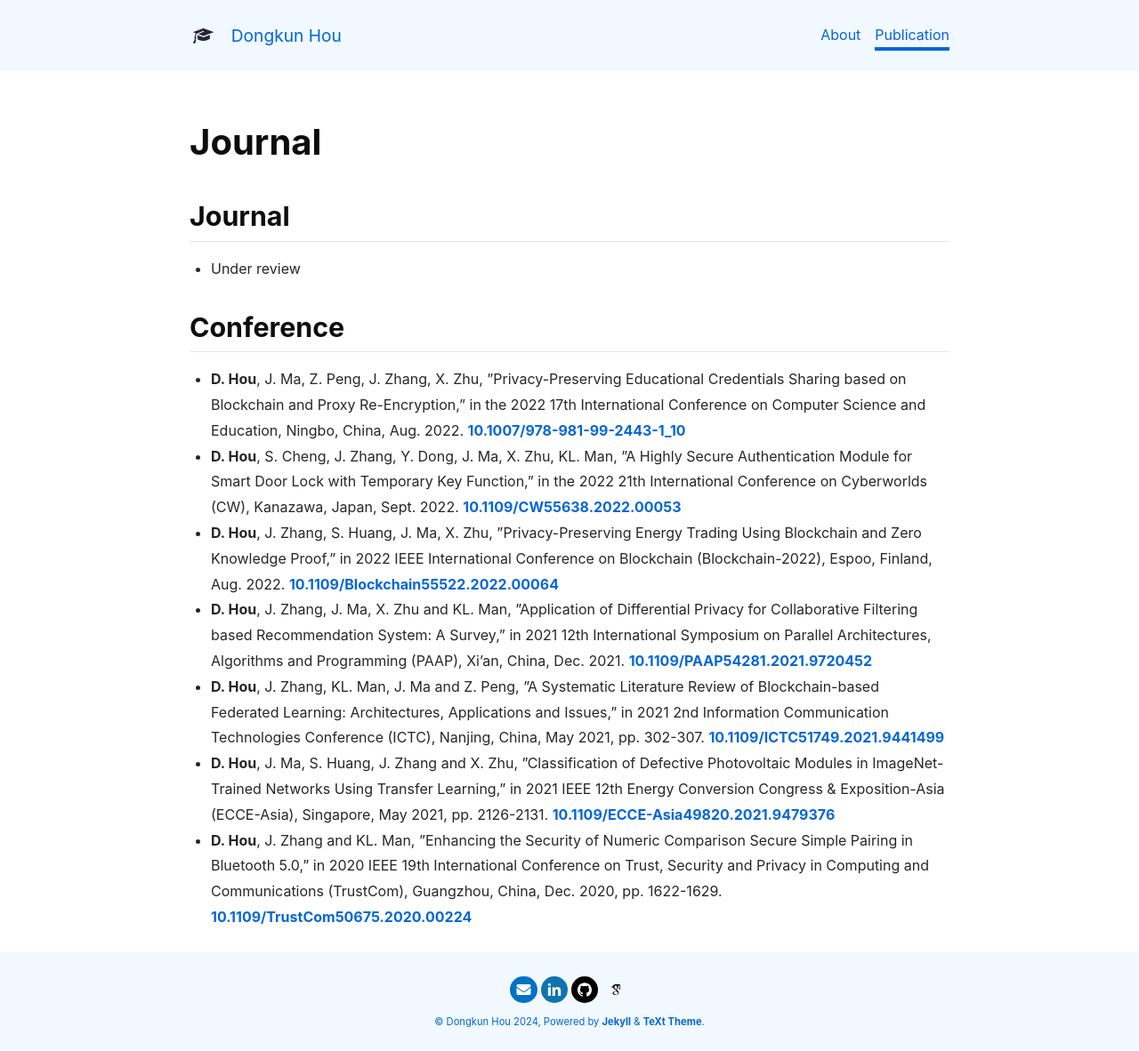
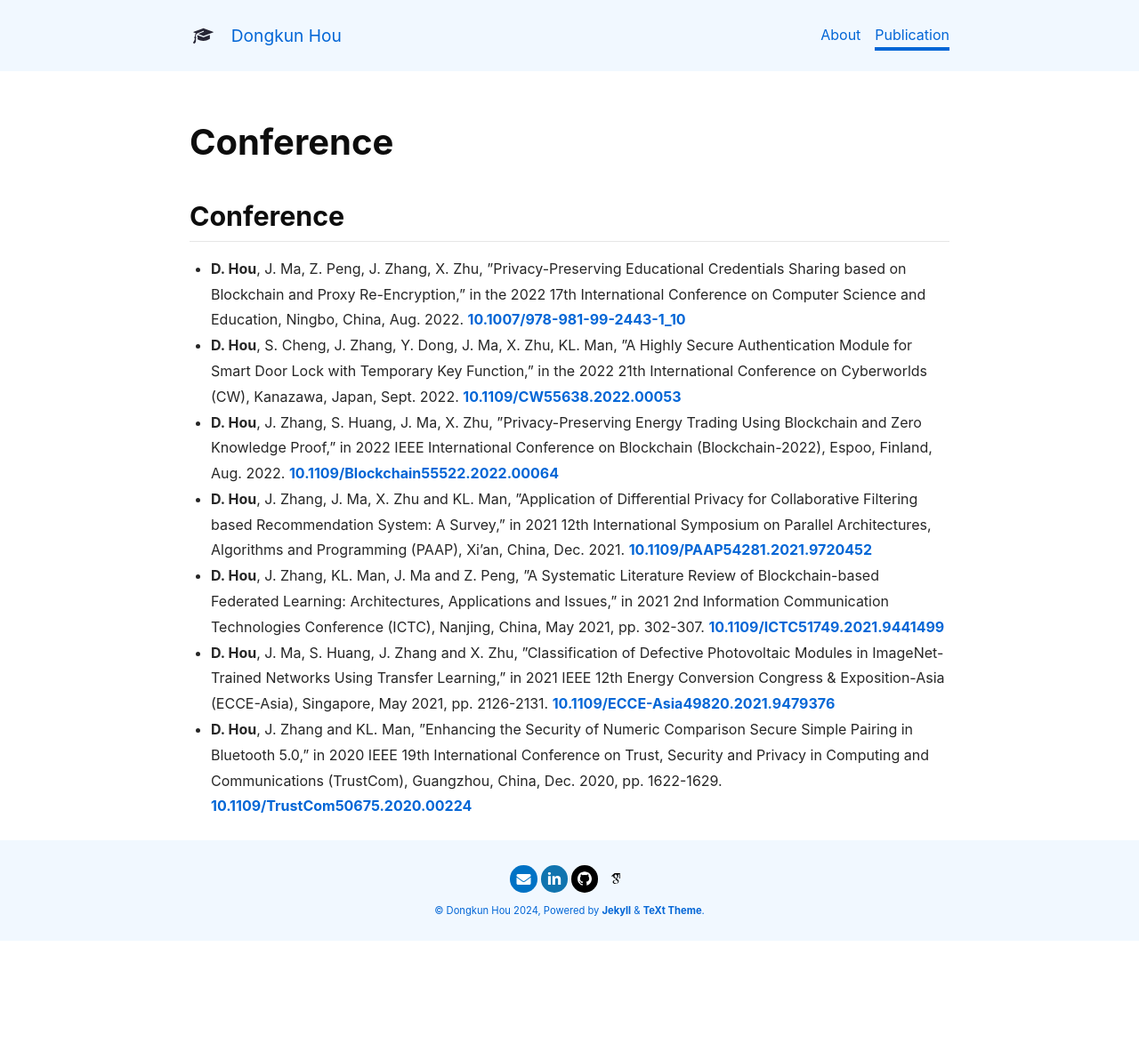
Before and after one commit to Donkequan/Donkequan.github.io, a Jekyll site: the page built from publication.md, in a window 1280 px wide. Shown: the whole page at 89% size. Built offline with Jekyll 4.4.1, drawn with Linux system fonts in a browser that asks for light colours; nearby versions of some CDN libraries; our own code applies the rules of GitHub Pages for plain Markdown files; after the commit the page ends 1058 px from its top, so only the background shows below that.

Commit message:
Update publication.md

```diff
--- a/publication.md
+++ b/publication.md
@@ -7,10 +7,6 @@
   # @end locale config
 key: page-about
 ---
-
-## Journal
-
-- Under review
 
 ## Conference
 
```
